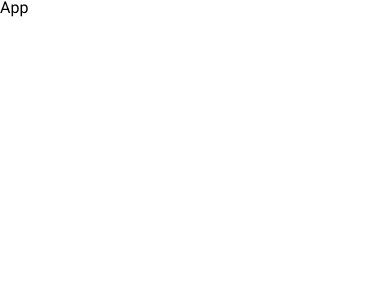
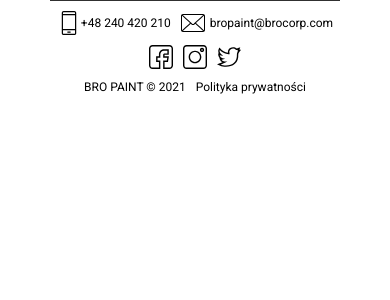
Before and after one commit to bartegs/BRO-PAINT, a React app: page / in a window 390 px wide. Shown: the top 300 px of the page. Built offline with nearby package versions, Linux system fonts and the light colour scheme.

Commit message:
BRO-11 Add mobile footers.

```diff
--- a/apps/client/src/react/App.tsx
+++ b/apps/client/src/react/App.tsx
@@ -1,5 +1,10 @@
 import * as React from "react";
+import { Footer } from "./components/Footer";
 
 export default function App(): JSX.Element {
-  return <div>App</div>;
+  return (
+    <>
+      <Footer />
+    </>
+  );
 }
--- /dev/null
+++ b/apps/client/src/react/components/Footer/Footer.tsx
@@ -0,0 +1,45 @@
+import * as React from "react";
+
+export interface FooterProps {
+  variant?: "light" | "dark";
+}
+export function Footer(): JSX.Element {
+  return (
+    <footer className="container footer">
+      <div className="footer__item contact">
+        <div className="contact__item mr-2">
+          <span className="icon icon--sm icon--footer-phone" />
+          +48 240 420 210
+        </div>
+        <div className="contact__item">
+          <span className="icon icon--sm icon--footer-email mr-1" />
+          bropaint@brocorp.com
+        </div>
+      </div>
+
+      <div className="footer__item socials">
+        <a
+          href="https://www.facebook.com/BRO-PAINT-109770757973964"
+          role="button"
+        >
+          <span className="icon icon--sm icon--fb" />
+        </a>
+        <a href="https://www.instagram.com/bropaint_cars/" role="button">
+          <span className="icon icon--sm icon--ig mx-2" />
+        </a>
+        <a href="https://twitter.com/bropaint1" role="button">
+          <span className="icon icon--sm icon--tt" />
+        </a>
+      </div>
+
+      <div className="footer__item informations">
+        <a href="/" className="informations__item mr-2">
+          BRO PAINT © 2021
+        </a>
+        <a href="/privacy" className="informations__item">
+          Polityka prywatności
+        </a>
+      </div>
+    </footer>
+  );
+}
--- /dev/null
+++ b/apps/client/src/react/components/Footer/index.ts
@@ -0,0 +1 @@
+export * from "./Footer";
--- /dev/null
+++ b/apps/client/src/scss/_Footer.scss
@@ -0,0 +1,66 @@
+.footer {
+  border-top: 1px solid $black-light;
+  display: flex;
+  flex-wrap: wrap;
+  font-size: $text-12;
+  padding-bottom: $spacing-x3;
+  padding-top: $spacing-x2;
+
+  @media (min-width: 768px) {
+    justify-content: space-between;
+  }
+
+  &__item {
+    align-items: center;
+    display: flex;
+
+    @media (min-width: 1366px) {
+      flex: 1;
+    }
+  }
+}
+
+.contact {
+  flex: 100%;
+  justify-content: center;
+
+  @media (min-width: 768px) {
+    flex: unset;
+    justify-content: flex-start;
+  }
+
+  &__item {
+    align-items: center;
+    display: flex;
+  }
+
+  &__icon {
+    margin-right: $spacing-x1;
+  }
+}
+
+.socials {
+  flex: 1;
+  justify-content: center;
+  margin: $spacing-x2 0;
+
+  @media (min-width: 768px) {
+    flex: unset;
+    margin: 0;
+    order: 2;
+  }
+
+  @media (min-width: 1366px) {
+    justify-content: flex-end;
+  }
+}
+
+.informations {
+  flex: 100%;
+  justify-content: center;
+
+  @media (min-width: 768px) {
+    flex: unset;
+    order: 1;
+  }
+}
--- a/apps/client/src/scss/_reset.scss
+++ b/apps/client/src/scss/_reset.scss
@@ -137,3 +137,8 @@ table {
   border-collapse: collapse;
   border-spacing: 0;
 }
+
+a {
+  color: inherit;
+  text-decoration: none;
+}
--- /dev/null
+++ b/apps/client/src/scss/_utils.scss
@@ -0,0 +1,59 @@
+.m-1 {
+  margin: $spacing-x1;
+}
+
+.m-2 {
+  margin: $spacing-x2;
+}
+
+.m-3 {
+  margin: $spacing-x3;
+}
+
+.m-4 {
+  margin: $spacing-x4;
+}
+
+.m-5 {
+  margin: $spacing-x5;
+}
+
+.mr-1 {
+  margin-right: $spacing-x1;
+}
+
+.mr-2 {
+  margin-right: $spacing-x2;
+}
+
+.mr-3 {
+  margin-right: $spacing-x3;
+}
+
+.mr-4 {
+  margin-right: $spacing-x4;
+}
+
+.mr-5 {
+  margin-right: $spacing-x5;
+}
+
+.mx-1 {
+  margin: 0 $spacing-x1;
+}
+
+.mx-2 {
+  margin: 0 $spacing-x2;
+}
+
+.mx-3 {
+  margin: 0 $spacing-x3;
+}
+
+.mx-4 {
+  margin: 0 $spacing-x4;
+}
+
+.mx-5 {
+  margin: 0 $spacing-x5;
+}
--- a/apps/client/src/scss/main.scss
+++ b/apps/client/src/scss/main.scss
@@ -1,7 +1,9 @@
 @import './reset';
 @import './variables';
+@import './utils';
 @import './text';
 @import './icon';
+@import './Footer';
 
 * {
   box-sizing: border-box;
```
